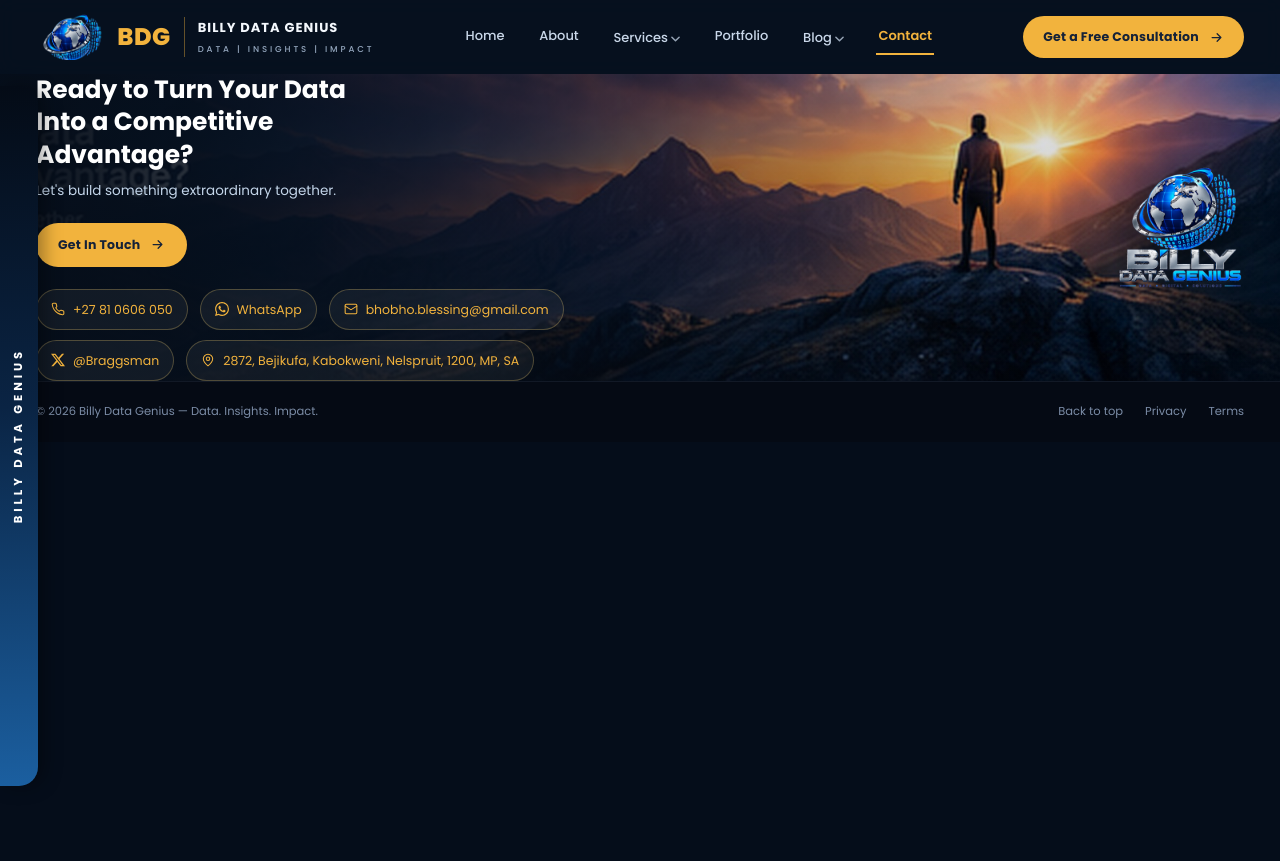
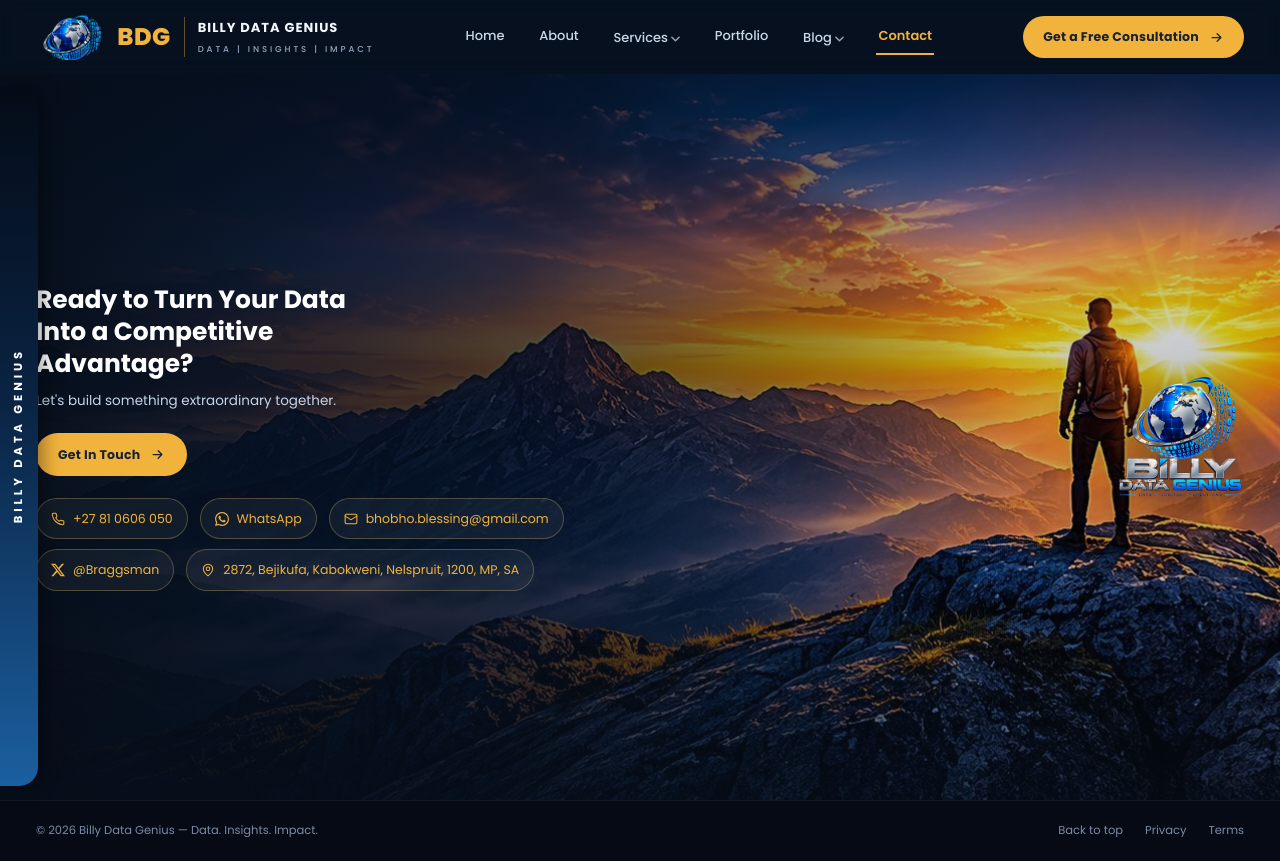
Before and after one commit to billydatagenius/billydatagenius.github.io, a plain HTML site: page contact.html in a window 1280 px wide. Before the commit the page ends 800 px from the top, so only its background shows below. Drawn offline with Linux system fonts and the light colour scheme.

Commit message:
Contact page: replace banner with high-res sunrise artwork (contact-sunrise.jpg 316KB) and make it fill the entire page background behind the contact content (full-height hero + strengthened scrim)

```diff
--- a/contact.html
+++ b/contact.html
@@ -76,7 +76,7 @@
 
 <!-- ===================== CTA ===================== -->
 <section class="cta" id="contact" aria-label="Contact">
-  <div class="cta-media" role="img" aria-label="A person standing on a mountain ridge at sunrise"></div>
+  <div class="cta-media" role="img" aria-label="A hiker standing on a rocky mountain ridge at a golden sunrise, misty blue peaks behind"></div>
   <div class="wrap cta-inner">
     <div>
       <h2>Ready to Turn Your Data<br>Into a Competitive Advantage?</h2>
--- a/styles.css
+++ b/styles.css
@@ -405,10 +405,11 @@ h1,h2,h3,p{margin:0}
 .post-card:hover .post-read svg{transform:translateX(4px)}
 
 /* ================= CTA ================= */
-.cta{position:relative; overflow:hidden; min-height:216px; display:flex; align-items:center; background:#081220}
-.cta-media{position:absolute; inset:0; background:url("images/cta-mountain.jpg") no-repeat center 58%; background-size:cover}
+.cta{position:relative; overflow:hidden; min-height:calc(100vh - var(--header-h)); display:flex; align-items:center; background:#081220}
+.cta-media{position:absolute; inset:0; background:url("images/contact-sunrise.jpg") no-repeat center 58%; background-size:cover}
 .cta::before{content:""; position:absolute; inset:0; z-index:1;
-  background:linear-gradient(88deg, rgba(6,14,26,.95) 6%, rgba(6,14,26,.62) 42%, rgba(6,14,26,.15) 78%)}
+  background:linear-gradient(88deg, rgba(6,14,26,.96) 6%, rgba(6,14,26,.70) 42%, rgba(6,14,26,.20) 78%),
+             linear-gradient(180deg, rgba(6,14,26,.60) 0%, rgba(6,14,26,0) 24%, rgba(6,14,26,0) 68%, rgba(6,14,26,.62) 100%)}
 .cta-inner{position:relative; z-index:2; display:flex; align-items:center; justify-content:space-between; gap:36px; width:min(var(--container), 100% - clamp(40px, 6.4vw, 72px)); margin-inline:auto}
 .cta h2{font-size:clamp(1.3rem, 1.95vw, 1.75rem); font-weight:700; line-height:1.3; color:#fff; max-width:24ch}
 .cta .cta-sub{margin-top:9px; font-size:13.5px; color:#C4D6EA}
```
Also changed, not shown: images/contact-sunrise.jpg (added).
